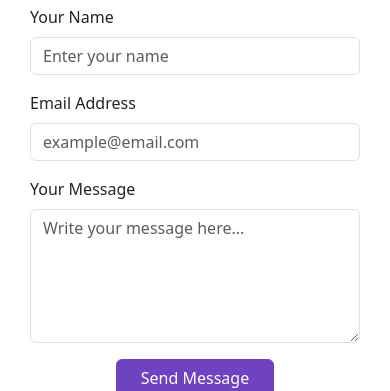
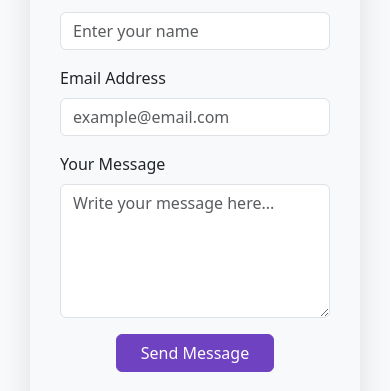
Before and after one commit to Yelo-desh/My-Portfolio, a plain HTML site: page contect.html in a window 390 px wide. Shown: the part 159-550 px from the top of the page. Drawn offline with nearby package versions, Linux system fonts and the light colour scheme.

Commit message:
Update contect.html

```diff
--- a/contect.html
+++ b/contect.html
@@ -9,38 +9,54 @@
   <style>
    body {
   background-color: #f8f9fa;
+  padding: 15px;
+  box-sizing: border-box;
 }
+
 .contact-form {
   max-width: 600px;
   margin: 80px auto;
-      background: white;
   padding: 30px;
   border-radius: 15px;
   box-shadow: 0 10px 30px rgba(0, 0, 0, 0.1);
+  box-sizing: border-box;
 }
+
 .form-control:focus {
   box-shadow: none;
   border-color: #6f42c1;
 }
+
 .btn-primary {
   background-color: #6f42c1;
   border-color: #6f42c1;
 }
+
 .btn-primary:hover {
   background-color: #59359e;
 }
+
 .social-icons {
   margin-top: 30px;
   text-align: center;
 }
+
 .social-icons a {
   margin: 0 10px;
   font-size: 24px;
   color: #6c757d;
   transition: color 0.3s;
 }
+
 .social-icons a:hover {
   color: #6f42c1;
+}
+
+
+@media (max-width: 600px) {
+  .contact-form {
+    margin: 40px 15px;
+  }
 }
   </style>
 </head>
```
Lines whose indentation alone changed are shown as unchanged.
